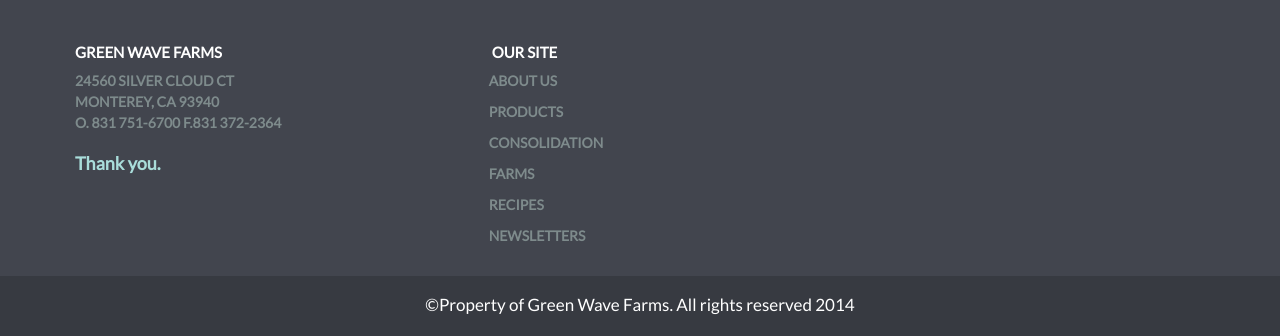
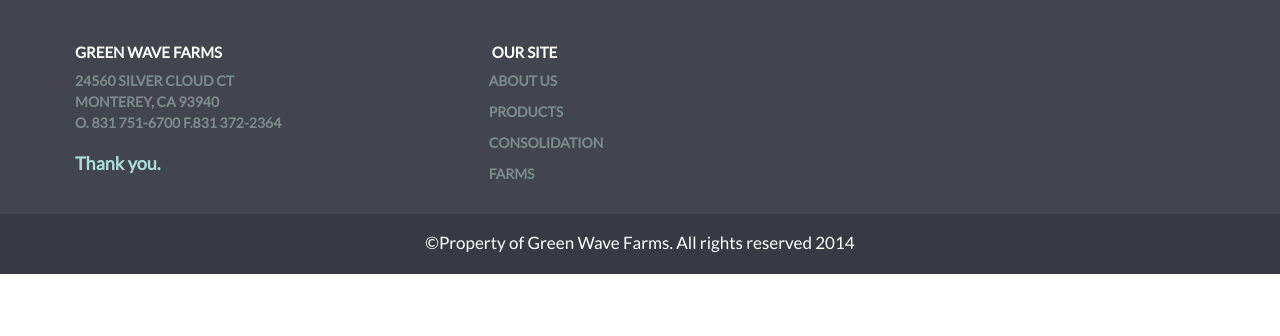
Before and after one commit to JTPlatnum/greenwave, a plain HTML site: page consolidation.html in a window 1280 px wide. Shown: the part 3985-4321 px from the top of the page. After the commit the page ends 4259 px from the top, so only its background shows below. Drawn offline with nearby package versions, Linux system fonts and the light colour scheme.

Commit message:
Minor requests/changes

```diff
--- a/consolidation.html
+++ b/consolidation.html
@@ -145,8 +145,8 @@
                 <li><a href="products.html">Products</a></li>
                 <li><a href="consolidation.html">Consolidation</a></li>
                 <li><a href="farms.html">Farms</a></li>
-                <li><a href="recipes.html">Recipes</a></li>
-                <li><a href="newsletters.html">Newsletters</a></li>
+                <!-- <li><a href="recipes.html">Recipes</a></li> -->
+                <!-- <li><a href="newsletters.html">Newsletters</a></li> -->
               </ul>
           </div>
           <div class="col-md-4 col-sm-6 col-xs-12">
--- a/css/style.css
+++ b/css/style.css
@@ -437,7 +437,7 @@
 }
 
 
-@media screen and (max-width : 667px) {
+@media screen and (max-width : 768px) {
 
 	#amenities-container .col-lg-6.half-text {
 		text-align: center;
```
Also changed, not shown: farms.html (+2 -2 lines), index.html (+2 -2 lines), products.html (+2 -2 lines).
